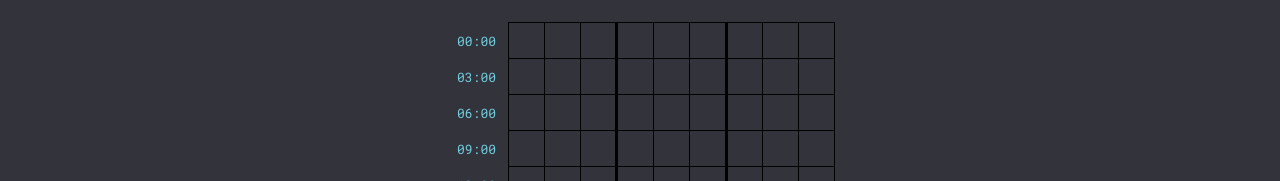
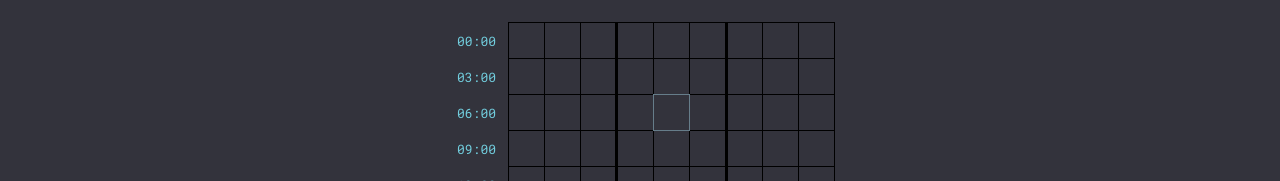
Before and after one commit to AndGreen/timecraft-web, a React (Create React App) app: page / in a window 1280 px wide. Shown: the part 195-376 px from the top of the page. Built offline with nearby package versions, Linux system fonts and the light colour scheme.

Commit message:
now day block active styles

```diff
--- a/src/components/DayBlock/index.tsx
+++ b/src/components/DayBlock/index.tsx
@@ -3,6 +3,9 @@ import { DayBlockStyled } from './styles';
 
 type Props = {
   key: string;
+  active: boolean;
 };
 
-export const DayBlock = ({ key }: Props) => <DayBlockStyled key={key} />;
+export const DayBlock = ({ key, active }: Props) => (
+  <DayBlockStyled key={key} active={active} />
+);
--- a/src/components/DayBlock/styles.ts
+++ b/src/components/DayBlock/styles.ts
@@ -1,7 +1,11 @@
-import styled from 'styled-components';
+import styled, { css } from 'styled-components';
 import { theme } from '../../styles';
 
-export const DayBlockStyled = styled.div`
+type Props = {
+  active?: boolean;
+};
+
+export const DayBlockStyled = styled.div<Props>`
   width: 35px;
   height: 35px;
   display: table-cell;
@@ -10,4 +14,20 @@ export const DayBlockStyled = styled.div`
   &:nth-child(7) {
     border-right-width: 3px;
   }
+
+  ${(p) =>
+    p.active &&
+    css`
+      position: relative;
+      &:before {
+        left: -1px;
+        top: -1px;
+        width: 35px;
+        height: 35px;
+        display: block;
+        content: '';
+        position: absolute;
+        border: 1px solid #667d8a;
+      }
+    `}
 `;
--- a/src/components/DayGrid/index.tsx
+++ b/src/components/DayGrid/index.tsx
@@ -24,7 +24,10 @@ export const DayGrid = ({ days }: Props) => {
         <Line key={`day-line-${lineNum}`}>
           <Label>{linesLabels[lineNum]}</Label>
           {line.map((day, i) => (
-            <DayBlock key={`day-block-${lineNum}-${i}`} />
+            <DayBlock
+              key={`day-block-${lineNum}-${i}`}
+              active={lineNum === 2 && i === 4}
+            />
           ))}
         </Line>
       ))}
```
